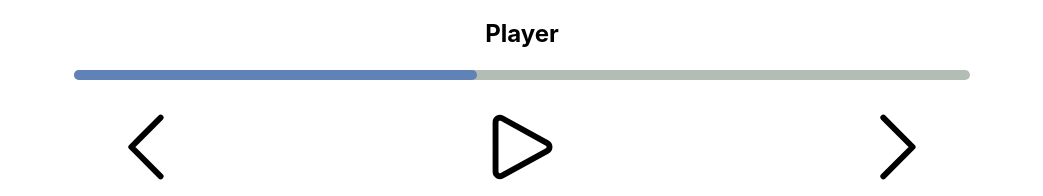
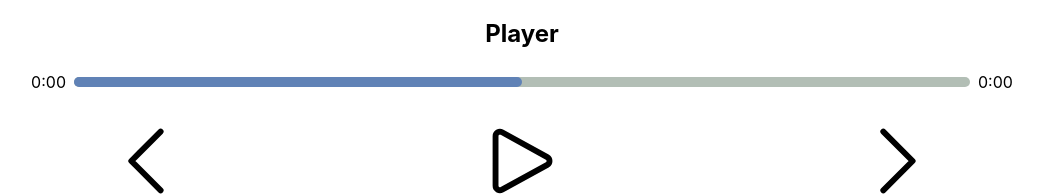
Before and after one commit to semihensar61/my-player, a React (Create React App) app: page / in a window 1280 px wide. Shown: the part 403-599 px from the top of the page, without its empty margins (118-1161 px from the left). Built offline with nearby package versions, Linux system fonts and the light colour scheme; the HTML template or start-up script is replaced by a standard one.

Commit message:
sec to min

```diff
--- a/src/components/Player/Player.jsx
+++ b/src/components/Player/Player.jsx
@@ -13,9 +13,7 @@ const Player = observer(() => {
 
     useEffect(() => {
         if(!paused) {
-            console.log("adsdsa")
             const interval = setInterval(() => {
-                console.log('Logs every sec');
                 AppStore.setSongDuration(false, duration)
             }, 1000);
 
--- a/src/components/Player/bar.jsx
+++ b/src/components/Player/bar.jsx
@@ -1,11 +1,35 @@
 import { observer } from 'mobx-react';
 import AppStore from "../../store/appStore";
 const Bar = observer(() => {
+    console.log("dasdsa", AppStore.songDuraiton.percentage)
+    const format = (duration) =>
+    {
+        // Hours, minutes and seconds
+        var hrs = ~~(duration / 3600);
+        var mins = ~~((duration % 3600) / 60);
+        var secs = ~~duration % 60;
 
+        // Output like "1:01" or "4:03:59" or "123:03:59"
+        var ret = "";
+
+        if (hrs > 0) {
+            ret += "" + hrs + ":" + (mins < 10 ? "0" : "");
+        }
+
+        ret += "" + mins + ":" + (secs < 10 ? "0" : "");
+        ret += "" + secs;
+        return ret;
+    }
   return (
-      <div className='w-full flex flex-col items-center'>
+      <div className='w-full flex flex-row items-center justify-center'>
+        <div className='mr-2'>
+            {format(AppStore.songDuraiton.currentSec)}
+        </div>
         <div className="w-[70%] bg-gray rounded-full h-2.5 dark:bg-gray-700 h-2.5 ">
-            <div className="bg-blue h-2.5 rounded-full w-[45%]"></div>
+            <div className={`bg-blue h-2.5 rounded-full w-[50%]`}></div>
+        </div>
+        <div className='ml-2'>
+            {format(AppStore.songDuraiton.duration)}
         </div>
       </div>
   );
--- a/src/store/appStore.js
+++ b/src/store/appStore.js
@@ -28,7 +28,6 @@ class UserStore {
         if(duration) this.songDuraiton.duration = duration
         this.songDuraiton.currentSec = this.songDuraiton.currentSec + 1
         this.songDuraiton.percentage = 100*this.songDuraiton.currentSec/duration
-        console.log(this.songDuraiton.currentSec, this.songDuraiton.percentage )
     }
   }
 
```
